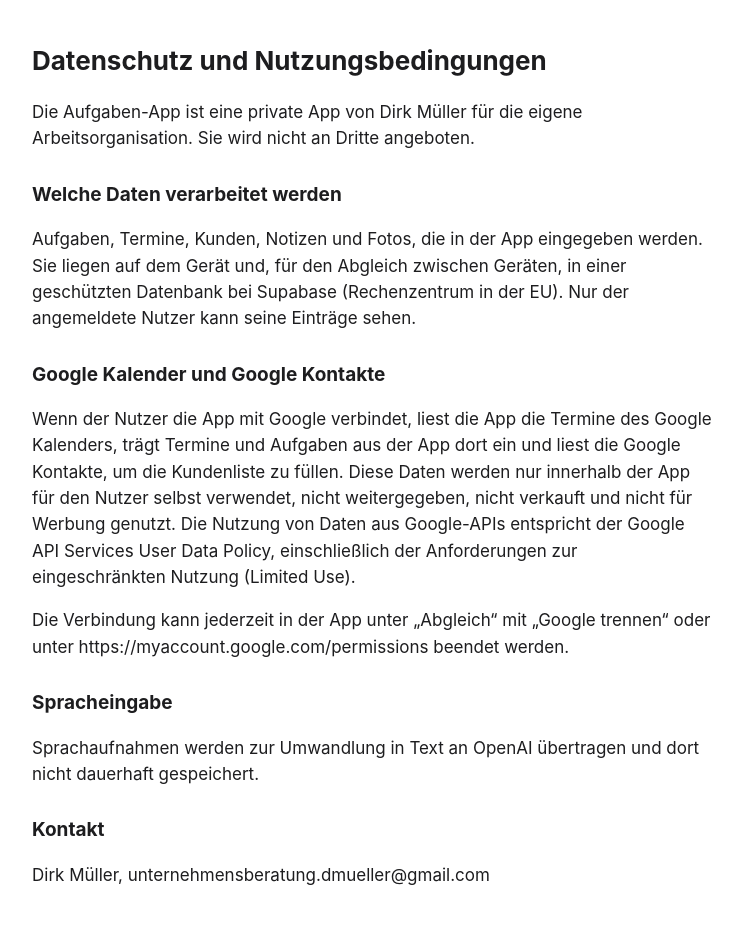
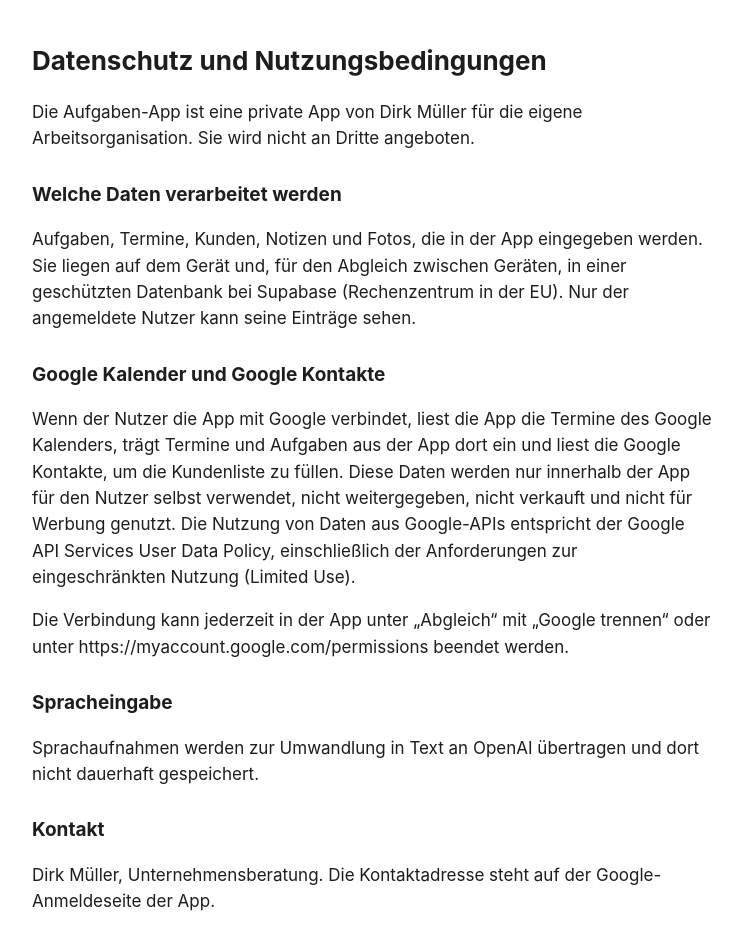
Before and after one commit to unternehmensberatungdmueller-cmyk/aufgaben, a plain HTML site: page datenschutz.html in a window 1280 px wide. Shown: the whole page, without its empty margins (268-1010 px from the left). Before the commit the page ends 929 px from the top, so only its background shows below. Drawn offline with Linux system fonts and the light colour scheme.

Commit message:
Datenschutz: keine E-Mail-Adresse auf der Seite
Co-Authored-By: Claude Opus 5.5 <noreply@anthropic.com>
Claude-Session: https://claude.ai/code/session_01QL6YgGYWrirSaG3M8QYkZH

```diff
--- a/datenschutz.html
+++ b/datenschutz.html
@@ -12,5 +12,5 @@
 <h2>Spracheingabe</h2>
 <p>Sprachaufnahmen werden zur Umwandlung in Text an OpenAI übertragen und dort nicht dauerhaft gespeichert.</p>
 <h2>Kontakt</h2>
-<p>Dirk Müller, unternehmensberatung.dmueller@gmail.com</p>
+<p>Dirk Müller, Unternehmensberatung. Die Kontaktadresse steht auf der Google-Anmeldeseite der App.</p>
 </body></html>
```
